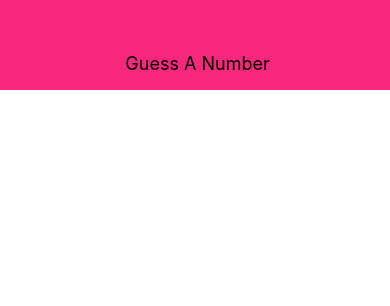
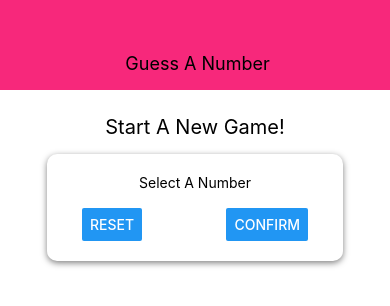
Before and after one commit to shifttogit-deepanshu/guess-a-number-mobile, a React Native app: screen / in a window 390 px wide. Shown: the top 306 px of the page. Built offline with nearby package versions, Linux system fonts and the light colour scheme.

Commit message:
Add Start Screen

```diff
--- a/App.js
+++ b/App.js
@@ -1,11 +1,13 @@
 import React from 'react';
 import { StyleSheet, Text, View } from 'react-native';
 import Header from "./components/Header"
+import StartGameScreen from "./components/StartGameScreen"
 
 export default function App() {
   return (
     <View style={styles.screen}>
       <Header/>
+      <StartGameScreen/>
     </View>
   );
 }
--- a/components/StartGameScreen.js
+++ b/components/StartGameScreen.js
@@ -18,16 +18,55 @@
 //---------------------------------------------------------------------------------------------
 
 import React from "react"
-import {View, Text,StyleSheet} from "react-native"
+import {View, Text,StyleSheet, TextInput,Button} from "react-native"
 
-const StartGameScreen = ()=>{
+const StartGameScreen = (props)=>{
     return (
-        <View style={styles.}></View>
+        <View style={styles.screen}>
+        <Text style={styles.title}>Start A New Game!</Text>
+        <View style={styles.inputContainer}>
+            <Text >Select A Number</Text>
+            <TextInput/>
+            <View style={styles.buttonContainer}>
+                <Button title="Reset"/>
+                <Button title="confirm"/>
+            </View>
+        </View>
+        </View>
     )
 }
 
 const styles = StyleSheet.create({
+    screen:{
+        flex:1,
+        padding:10,
+        alignItems:"center",
+        justifyContent:"flex-start",
 
+    },
+    title:{
+        fontSize:20,
+        marginVertical:15
+    },
+    inputContainer:{
+        width:300,
+        maxWidth:"80%",
+        alignItems:"center",
+        shadowColor:"black",
+        shadowOffset:{width:0,height:2},
+        shadowOpacity:0.5,
+        shadowRadius: 6,
+        elevation: 8,
+        backgroundColor:"white",
+        padding:20,
+        borderRadius:10
+    },
+    buttonContainer:{
+        flexDirection:"row",
+        width:"100%",
+        justifyContent:"space-between",
+        paddingHorizontal:15
+    }
 })
 
 export default StartGameScreen
```
Also changed, not shown: 1 other file (tests, documents, lock files or other folders).
